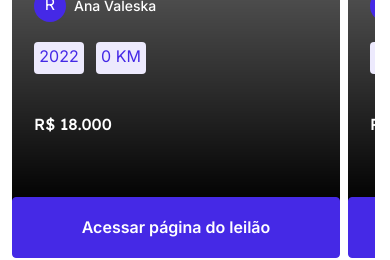
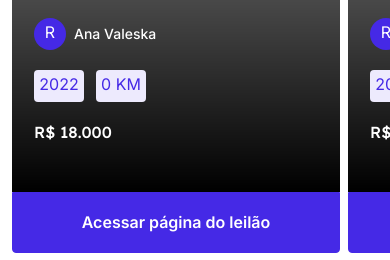
Before and after one commit to KA-10-Motors-Shop/motors-shop-front, a React (Create React App) app: page / in a window 390 px wide. Shown: the part 1153-1413 px from the top of the page. Built offline with nearby package versions, Linux system fonts and the light colour scheme.

Commit message:
refactor/fix: auction carousel media query working.

```diff
--- a/src/components/AuctionCard/AuctionCard.tsx
+++ b/src/components/AuctionCard/AuctionCard.tsx
@@ -38,10 +38,12 @@ export const AuctionCard = ({
 					<span>{username}</span>
 				</section>
 				<section className="card-data__vehicle">
-					<p>{year}</p>
-					<p>{km} KM</p>
+					<div>
+						<p>{year}</p>
+						<p>{km} KM</p>
+					</div>
+					<h6>R$ {price}</h6>
 				</section>
-				<h6>R$ {price}</h6>
 			</div>
 			<BrandButton>Acessar página do leilão </BrandButton>
 		</Container>
--- a/src/components/AuctionCard/styles.js
+++ b/src/components/AuctionCard/styles.js
@@ -1,7 +1,7 @@
 import styled from "styled-components";
 
 export const Container = styled.li`
-	height: 31rem;
+	height: 30rem;
 	width: 20.5rem;
 	/*background-image: image();*/
 	background: linear-gradient(180deg, rgba(0, 0, 0, 0.29) 0%, #000000 100%);
@@ -36,7 +36,6 @@ export const Container = styled.li`
 			margin-bottom: 0;
 			width: 4.0625rem;
 			height: 1.25rem;
-			/*text-align: center;*/
 		}
 
 		svg {
@@ -57,11 +56,11 @@ export const Container = styled.li`
 		font-size: 1rem;
 		line-height: 1.75rem;
 		color: var(--grey5);
+		margin-right: 1.94rem;
 	}
 
 	section.card-data__user {
 		display: flex;
-		/*justify-content: space-evenly;*/
 		height: 2rem;
 		width: 9.3125rem;
 		align-items: center;
@@ -88,7 +87,12 @@ export const Container = styled.li`
 
 	section.card-data__vehicle {
 		display: flex;
-		margin-bottom: 1.25rem;
+		flex-direction: column;
+
+		div {
+			display: flex;
+			flex-direction: row;
+			padding: 0;
 
 			p {
 				color: var(--brand1);
@@ -101,12 +105,12 @@ export const Container = styled.li`
 			}
 		}
 
-	section.card-data__vehicle + h6 {
+		h6 {
 			color: var(--whiteFixed);
 			font-size: 1rem;
-		margin-bottom: 2.0625rem;
 			font-weight: 500;
 			line-height: 1.25rem;
+		}
 	}
 
 	button {
@@ -115,5 +119,40 @@ export const Container = styled.li`
 		padding-left: 0;
 		font-size: 1rem;
 		font-weight: 600;
+		border-radius: 0px 0px 4px 4px;
+	}
+
+	@media (min-width: 750px) {
+		height: 24.25rem;
+		width: 45.94rem;
+
+		section.card-data__timer {
+			margin-top: 1.5rem;
+			margin-bottom: 4.3125rem;
+			width: 7.68rem;
+			height: 2.25rem;
+			border-radius: 32px;
+		}
+
+		h6 {
+			margin-bottom: 1rem;
+		}
+
+		section.card-data__vehicle {
+			flex-direction: row;
+			margin-bottom: 0.8rem;
+
+			h6 {
+				display: flex;
+				justify-content: center;
+				align-items: center;
+				width: 6.56rem;
+				height: 1.25rem;
+			}
+		}
+
+		button {
+			width: 45.94rem;
+		}
 	}
 `;
--- a/src/pages/Home/styles.js
+++ b/src/pages/Home/styles.js
@@ -59,7 +59,7 @@ export const Container = styled.main`
 
 export const AuctionBox = styled.section`
 	height: 37.52rem;
-	width: 23.4375rem;
+	width: 100vw;
 
 	h5 {
 		margin-top: 6rem;
```
Lines whose indentation alone changed are shown as unchanged.
